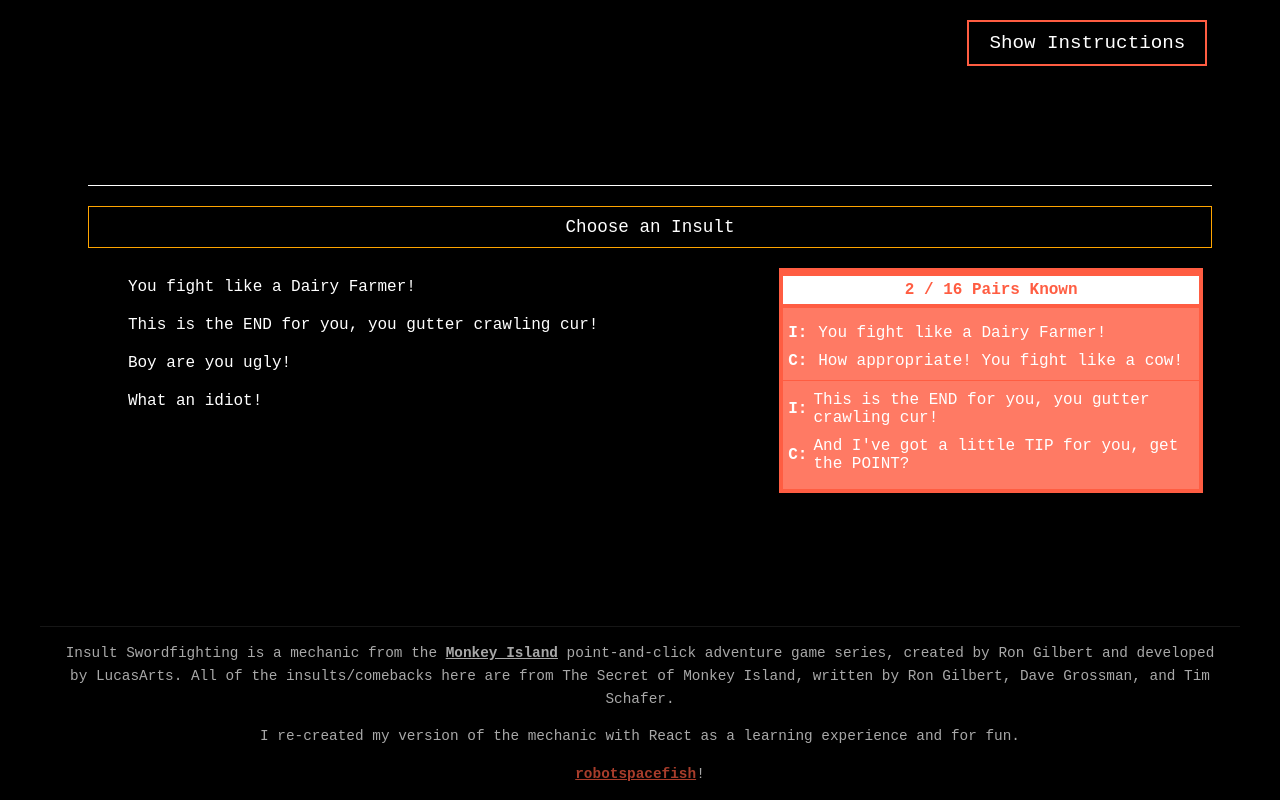
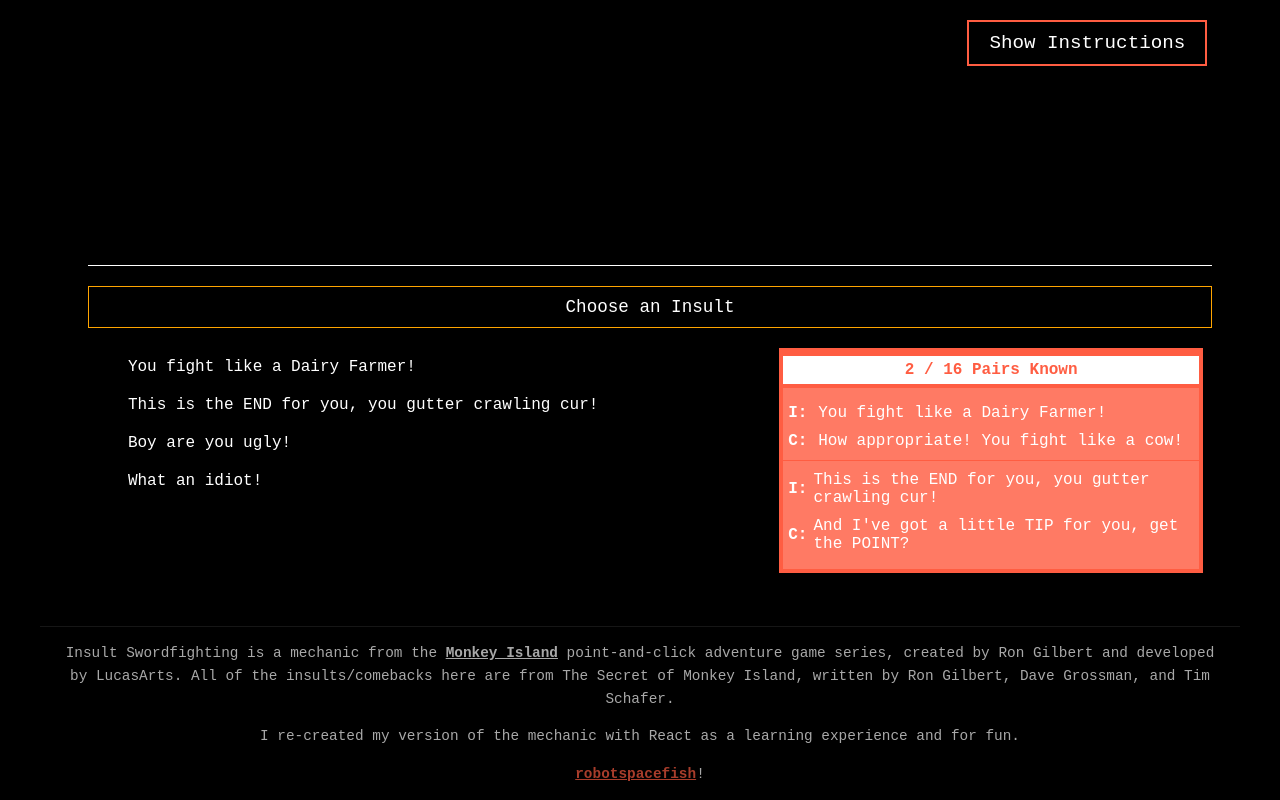
Before and after one commit to robotspacefish/insult-swordfighting, a React (Create React App) app: page / in a window 1280 px wide. Built offline with nearby package versions, Linux system fonts and the light colour scheme.

Commit message:
add some top margin to fight messages >768px

```diff
--- a/src/Fight/FIght.css
+++ b/src/Fight/FIght.css
@@ -40,6 +40,10 @@
     margin: 0;
   }
 
+  .Fight .Fight-Messages {
+    margin-top: 80px;
+  }
+
   .Fight-content {
     display: grid !important;
     grid-template-columns: 60% 40%;
```
